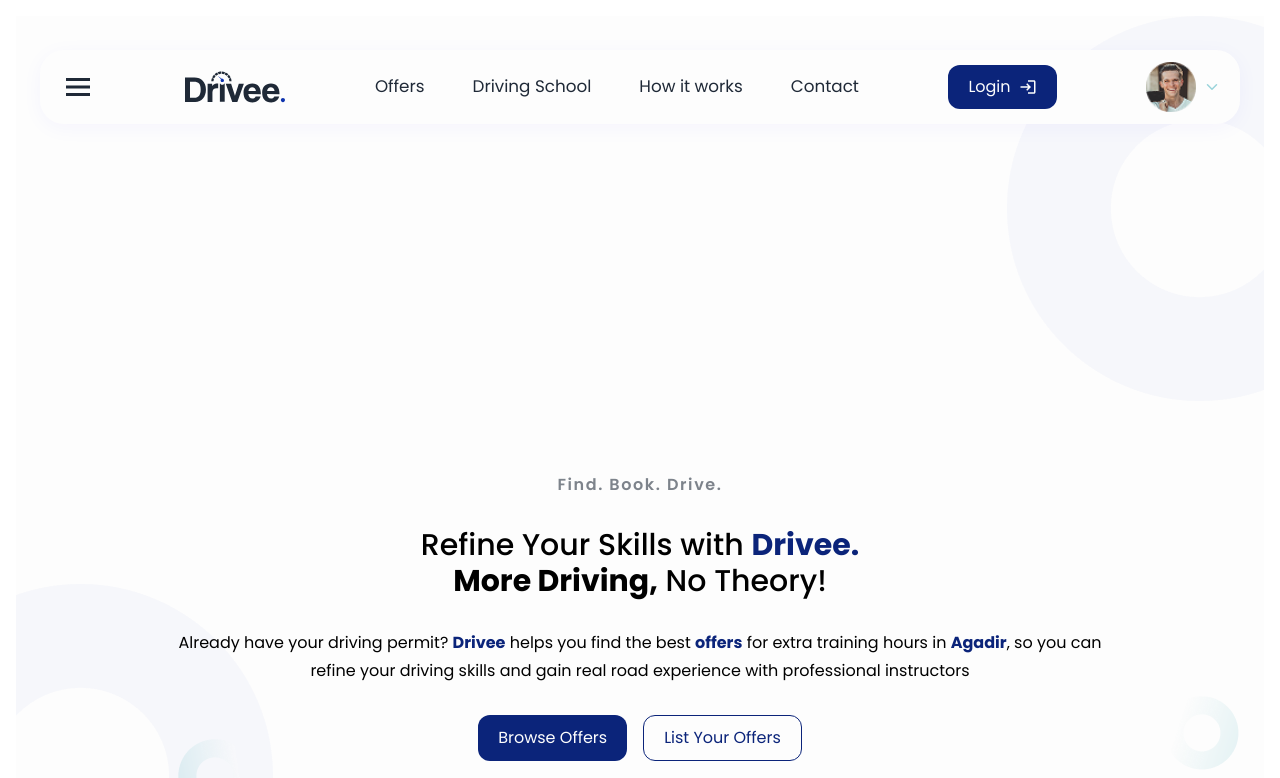
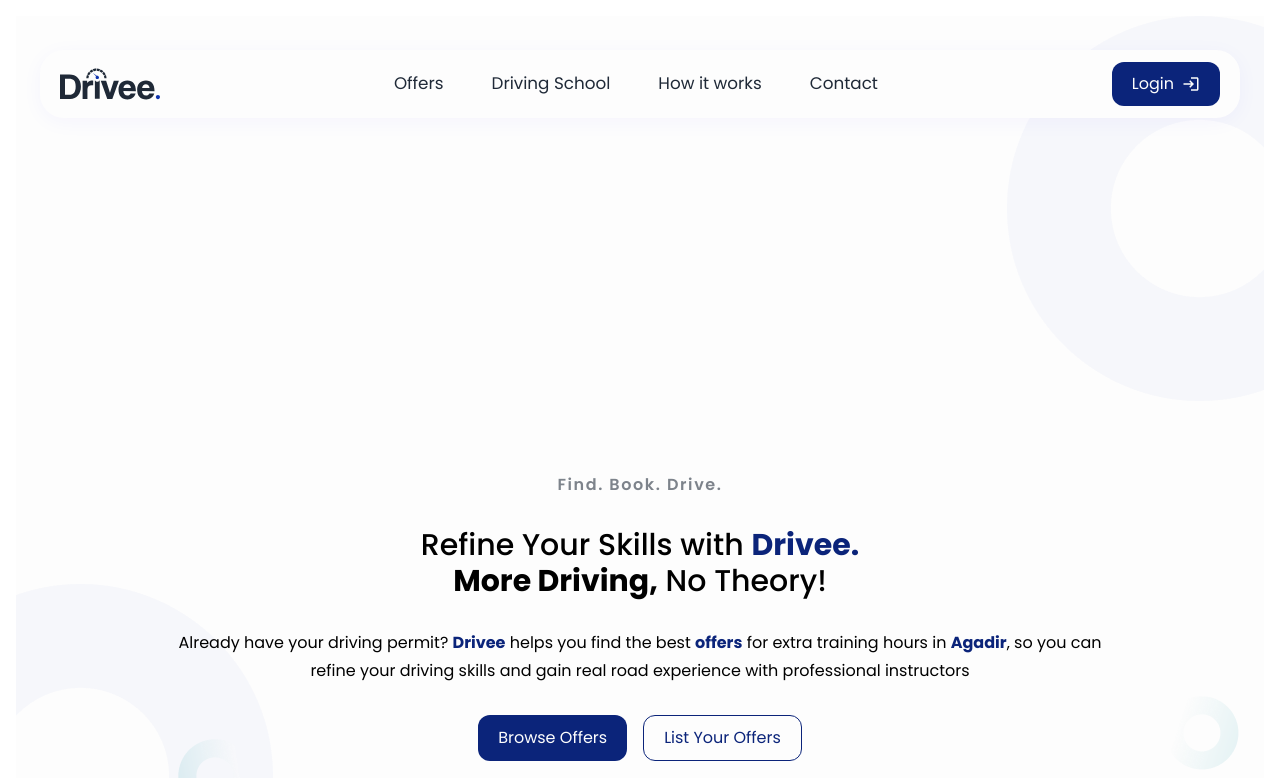
Before and after one commit to WESthhhhh/drivee-frontend, a React (Vite) app: page / in a window 1280 px wide. Shown: the top 778 px of the page. Built offline with nearby package versions, Linux system fonts and the light colour scheme.

Commit message:
Refactor button styles and update navbar components

```diff
--- a/src/components/UI/button.jsx
+++ b/src/components/UI/button.jsx
@@ -9,7 +9,7 @@
   className: additionalClasses = ''
 }) => {
   // Base classes
-  let className = `text-[14px] md:text-[16px] px-[20px] py-[10px] rounded-small-md hover:shadow-primary-4 transition-all duration-300 flex items-center justify-center ${additionalClasses}`;
+  let className = `text-[12px] px-[15px] py-[9px] md:text-[16px] md:px-[20px] md:py-[10px] rounded-small-md hover:shadow-primary-4 transition-all duration-300 flex items-center justify-center ${additionalClasses}`;
 
   // Icon-only buttons
   if (icon && !children) {
--- a/src/components/layouts/navbar.jsx
+++ b/src/components/layouts/navbar.jsx
@@ -55,7 +55,7 @@
         className="w-full max-w-[1200px] fixed top-[50px] left-1/2 transform -translate-x-1/2 bg-light px-5 py-3 shadow-primary-4 rounded-large-md z-[9999999] flex justify-between items-center"
       >
         <BiMenu
-          className="hidden md:block text-4xl text-text cursor-pointer"
+          className="block md:hidden text-4xl text-text cursor-pointer"
           onClick={toggleMenu}
         />
 
@@ -71,6 +71,7 @@
           <Link to={'/contact'} className="text-gray-800 text-[1.05rem] no-underline">Contact</Link>
         </nav>
 
+
         <Button
           type='primary'
           icon='icons/login.svg'
@@ -78,8 +79,10 @@
           Login
           </Button>
 
-        <div
-          className="hidden md:flex items-center gap-2 relative cursor-pointer"
+        {/* DROPDOWWWWWWNNNNNNNN*/}
+
+          {/* <div
+          className=" flex items-center gap-2 relative cursor-pointer"
           onClick={toggleDropdown}
           ref={dropRef}
         >
@@ -89,12 +92,15 @@
           {opendrop && (
             <div className="absolute top-[110%] right-0 bg-light shadow-primary-4 w-[200px] rounded-small-md py-2.5 px-5">
               <Link to={'/profile'} className="block text-text no-underline text-[1.2rem] my-4 pb-2 border-b border-b50">Profile</Link>
-              <button className="flex items-center w-full">
-                Logout
-              </button>
+              <Button type='primary'
+              icon='icons/login.svg'>
+                Login
+              </Button>
             </div>
           )}
-        </div>
+        </div> */}
+
+
       </header>
 
       {/* Mobile Menu */}
```
